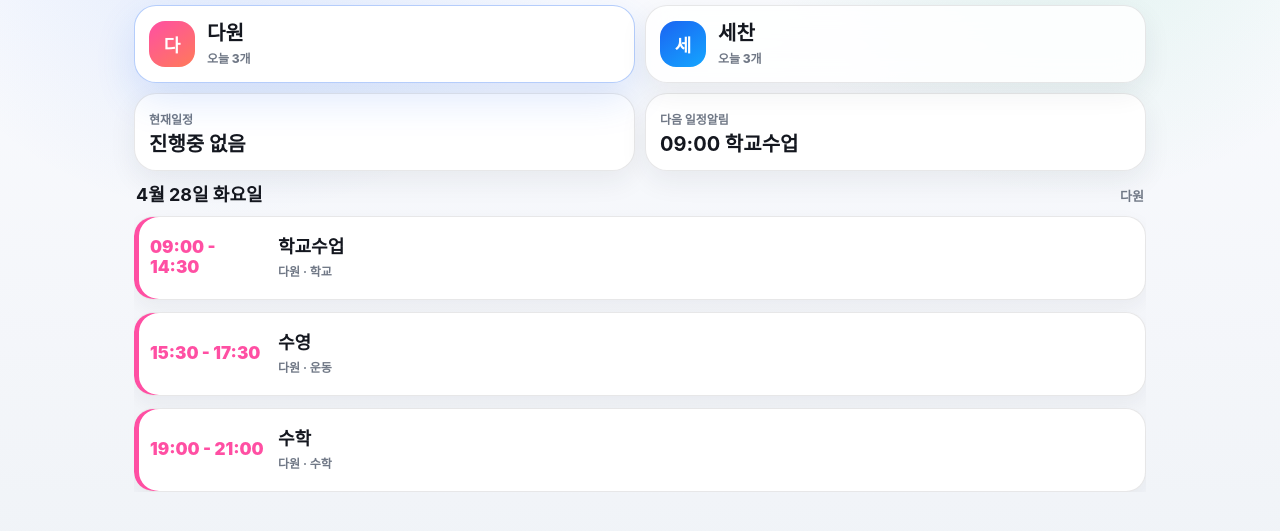
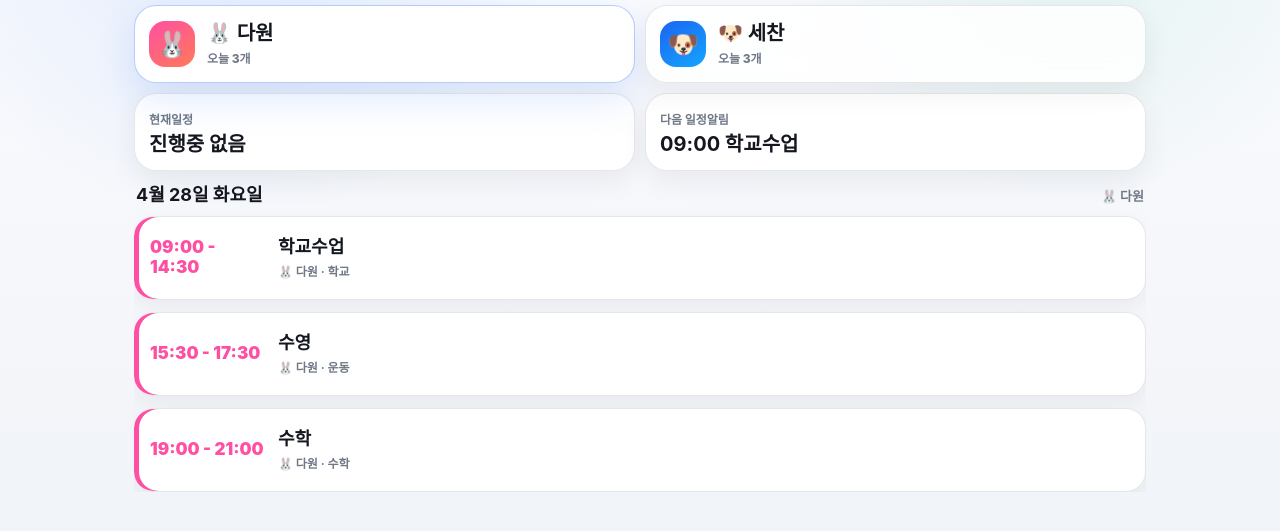
Before and after one commit to heekeunlee/schedule, a plain HTML site: page index.html in a window 1280 px wide. Shown: the part 151-682 px from the top of the page. Drawn offline with Linux system fonts and the light colour scheme.

Commit message:
Add character avatars

```diff
--- a/app.js
+++ b/app.js
@@ -1,7 +1,7 @@
 const DAYS = ["월", "화", "수", "목", "금", "토", "일"];
 const PEOPLE = {
-  dawon: { name: "다원", color: "#ff4fa3" },
-  sechan: { name: "세찬", color: "#1b64f2" },
+  dawon: { name: "다원", character: "🐰", color: "#ff4fa3" },
+  sechan: { name: "세찬", character: "🐶", color: "#1b64f2" },
 };
 
 const versions = [
@@ -187,7 +187,7 @@ function renderDay(events) {
           <section class="day-panel" aria-label="${day}요일 일정">
             <div class="day-panel-head">
               <strong>${formatDayDate(day)}</strong>
-              <span>${PEOPLE[state.person].name}</span>
+              <span>${personLabel(state.person)}</span>
             </div>
             <div class="timeline">
               ${dayEvents.length ? dayEvents.map(eventCard).join("") : empty("일정이 없습니다.")}
@@ -204,7 +204,7 @@ function renderWeek(events) {
   content.innerHTML = `
     <div class="section-head">
       <div>
-        <h2>${PEOPLE[state.person].name}의 주간 일정</h2>
+        <h2>${personLabel(state.person)}의 주간 일정</h2>
       </div>
     </div>
     <div class="week-grid">
@@ -228,7 +228,7 @@ function eventCard(event) {
       <div class="time">${event.start} - ${event.end}</div>
       <div>
         <strong>${event.title}${current ? `<span class="live-badge">진행중</span>` : ""}</strong>
-        <span>${PEOPLE[event.person].name} · ${categoryLabel(event.category)}</span>
+        <span>${personLabel(event.person)} · ${categoryLabel(event.category)}</span>
       </div>
     </article>
   `;
@@ -238,7 +238,7 @@ function compactEvent(event) {
   return `
     <div class="compact-event ${event.category}" style="--accent:${PEOPLE[event.person].color}">
       <strong>${event.title}</strong>
-      <span>${event.start} - ${event.end} · ${PEOPLE[event.person].name}</span>
+      <span>${event.start} - ${event.end} · ${personLabel(event.person)}</span>
     </div>
   `;
 }
@@ -357,6 +357,10 @@ function categoryLabel(category) {
   return labels[category] ?? "기타";
 }
 
+function personLabel(person) {
+  return `${PEOPLE[person].character} ${PEOPLE[person].name}`;
+}
+
 function empty(message) {
   return `<div class="empty">${message}</div>`;
 }
--- a/index.html
+++ b/index.html
@@ -26,16 +26,16 @@
 
       <section class="profile-panel" aria-label="사람 선택">
         <button class="profile-card is-active" type="button" data-person="dawon">
-          <span class="avatar dawon">다</span>
+          <span class="avatar dawon" aria-hidden="true">🐰</span>
           <span>
-            <strong>다원</strong>
+            <strong>🐰 다원</strong>
             <small id="dawonToday">오늘 0개</small>
           </span>
         </button>
         <button class="profile-card" type="button" data-person="sechan">
-          <span class="avatar sechan">세</span>
+          <span class="avatar sechan" aria-hidden="true">🐶</span>
           <span>
-            <strong>세찬</strong>
+            <strong>🐶 세찬</strong>
             <small id="sechanToday">오늘 0개</small>
           </span>
         </button>
--- a/service-worker.js
+++ b/service-worker.js
@@ -1,4 +1,4 @@
-const CACHE_NAME = "weekly-schedule-v6";
+const CACHE_NAME = "weekly-schedule-v7";
 const APP_ASSETS = [
   "./",
   "index.html",
--- a/styles.css
+++ b/styles.css
@@ -161,8 +161,9 @@ h1 {
   height: 46px;
   border-radius: 16px;
   color: #fff;
-  font-size: 18px;
+  font-size: 25px;
   font-weight: 950;
+  line-height: 1;
 }
 
 .avatar.dawon {
```
